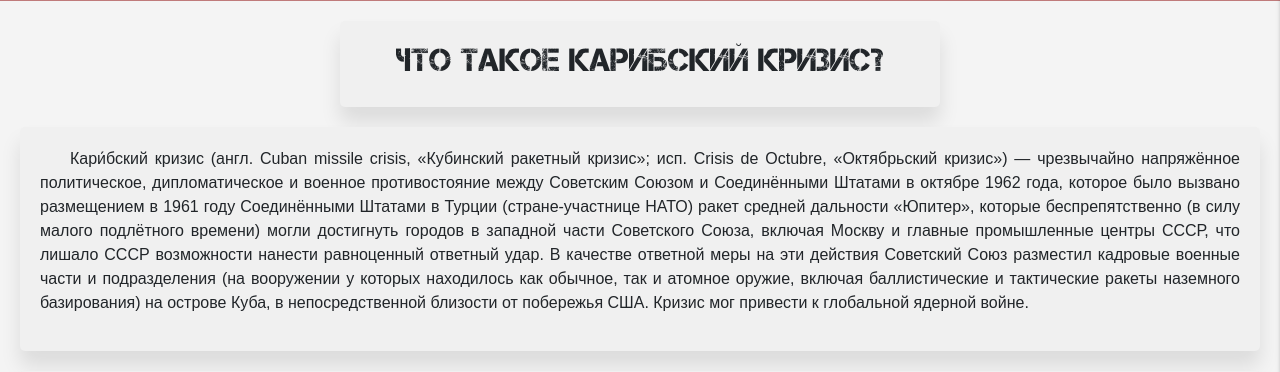
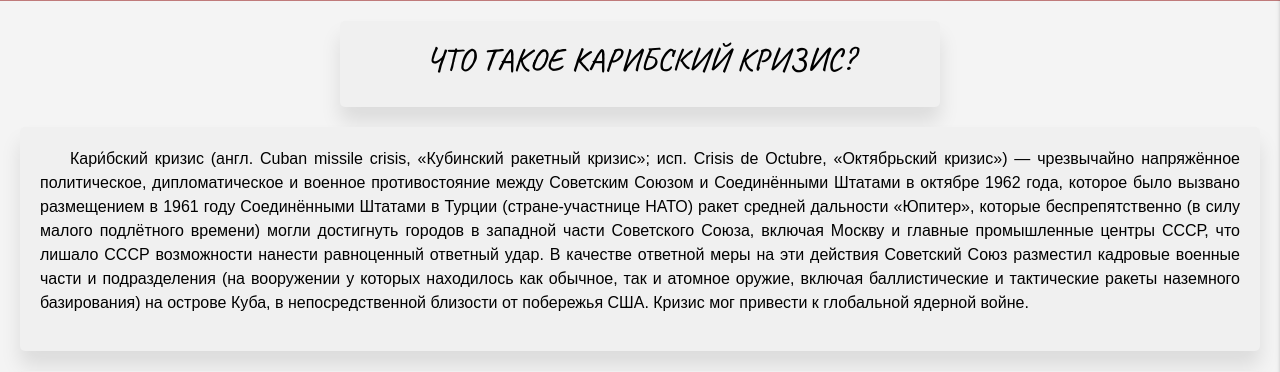
Before and after one commit to roller911/webkyrs4, a PHP site: template public/templates/index.html in a window 1280 px wide. Shown: the part 334-706 px from the top of the page. Run offline with PHP 8.4, Linux system fonts and the light colour scheme; the template is opened without the code that fills it, so the values that code supplies are empty.

Commit message:
adsasda21321

```diff
--- a/index.js
+++ b/index.js
@@ -29,6 +29,12 @@ app.use('/source', express.static(path.join(__dirname, 'public/source')));
 });
 
 
+app.get('/tasks', (req,res) => {
+res.setHeader('Content-Type','text/html')
+res.render('tasks');
+});
+
+
 app.listen(port, () => {
   console.log(`Сервер запущен на http://localhost:${port}`);
 });
--- a/public/css/main.css
+++ b/public/css/main.css
@@ -1,7 +1,45 @@
 @font-face {
-	font-family: 'Capture';
-	src: url('../fonts/Capture_it.ttf');
+  font-family: 'Caveat';
+  src: url('/css/fonts/Caveat-Regular.ttf') format('truetype');
+  font-weight: normal;
+  font-style: normal;
 }
+
+@font-face {
+  font-family: 'Caveat';
+  src: url('/css/fonts/Caveat-Bold.ttf') format('truetype');
+  font-weight: bold;
+  font-style: normal;
+}
+
+@font-face {
+  font-family: 'Caveat';
+  src:url('/css/fonts/Caveat-Medium.ttf') format('truetype');
+  font-weight: 500;
+  font-style: normal;
+}
+
+@font-face {
+  font-family: 'Caveat';
+  src:url('/css/font/Caveat-SemiBold.ttf') format('truetype');
+  font-weight: 600;
+  font-style: normal;
+}
+
+@font-face {
+	font-family: 'Play';
+  src: url('/css/fonts/Play-Regular.ttf') format('truetype');
+  font-weight: normal;
+  font-style: normal;
+}
+
+@font-face {
+	font-family: 'Play';
+  src: url('/css/fonts/Play-Bold.ttf') format('truetype');
+  font-weight: bold;
+  font-style: normal;
+}
+
 
 *, *:before, *:after {
 	-moz-box-sizing:border-box;
@@ -48,7 +86,8 @@
 	 display: flex ;
 	 justify-content: center;
 	 text-align: center;
-	 font-family: Capture;
+	 font-family: 'Caveat';
+	 font-weight: bold;
 }
 
 .body {
@@ -57,7 +96,8 @@
 	line-height:1.5;
 	font-family:sans-serif;
 	font-size:16px;
-	color:#black
+	color:black
+
 
 }
 .container-main {
--- a/public/scripts/comments.js
+++ b/public/scripts/comments.js
@@ -16,10 +16,10 @@ document.addEventListener('DOMContentLoaded', function() {
                 userImage = '<img src="/img/user.png" alt="user">';
                 break;
             case '2':
-                userImage = '<img src="/img/img1.jpg" alt="user">';
+                userImage = '<img src="/img/avatar2.jpg" alt="user">';
                 break;
             case '3':
-                userImage = '<canvas id="canvas1"></canvas>';
+                userImage = '<img src="/img/avatar1.png" alt="user">';
                 break;
             default:
                 userImage = '<img src="/img/user.png" alt="user">';
--- a/public/templates/elements/footer.ejs
+++ b/public/templates/elements/footer.ejs
@@ -33,6 +33,7 @@
  <script src="/bootstrap/js/bootstrap.js"></script>
     <script src="/js/maps.js"></script>
     <script src="/js/comments.js"></script>
+    <script src="/js/settings.js"></script>
     <script src="https://cdn.plyr.io/3.6.3/plyr.js"></script>
   <script>
     const players = Array.from(document.querySelectorAll('.js-player')).map(p => new Plyr(p));  </script>
--- a/public/templates/elements/head.ejs
+++ b/public/templates/elements/head.ejs
@@ -2,6 +2,7 @@
 <html lang="ru">
 <head>
         <meta charset="UTF-8" name="viewport" content="width=device-width, initial-scale=1">
+        <link rel="icon" href="/favicon.png" type="image/x-icon">
         <title>Карибский кризис</title>
 
         <link rel="stylesheet" type="text/css" href="/css/head.css" id="head">
@@ -14,6 +15,7 @@
 
 
 
+
         <meta name="description" content="Карибский (Кубинский) кризис 1962 года, балестические ракеты на Кубе, американские ракты в измире ВОТ КАК БЫЛО НА САМОМ ДЕЛЕ.">
 
 </head>
```
Also changed, not shown: public/scripts/menu.js (+0 -62 lines), public/scripts/settings.js (added, +104 -0 lines), public/templates/elements/header.ejs (+21 -1 lines), public/templates/views/tasks.ejs (added, +8 -0 lines), public/css/fonts/Capture_it.ttf (deleted), public/css/fonts/Caveat-Bold.ttf (added), public/css/fonts/Caveat-Medium.ttf (added), public/css/fonts/Caveat-Regular.ttf (added), public/css/fonts/Caveat-SemiBold.ttf (added), public/css/fonts/Caveat-VariableFont_wght.ttf (added), public/css/fonts/Play-Bold.ttf (added), public/css/fonts/Play-Regular.ttf (added), public/css/fonts/README.txt (added).
